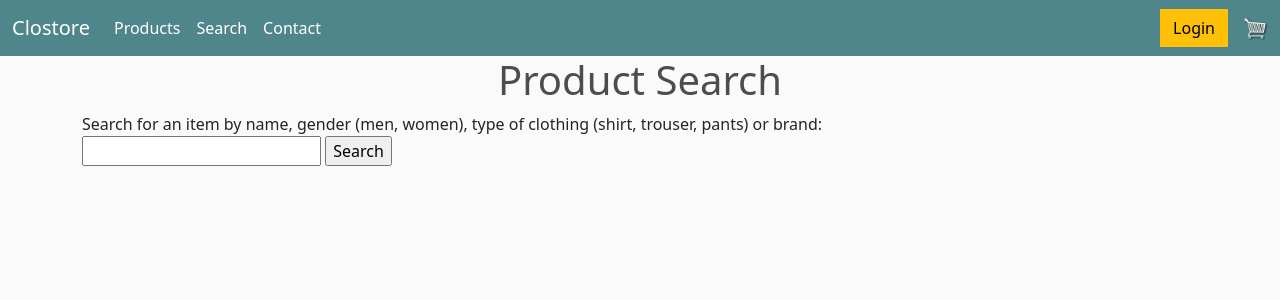
After one commit to dejiabiola/django-ecommerce-app, a Django app: page /product/search in a window 1280 px wide. The commit adds this page. Shown: the top 300 px of the page. Run offline with Django 3.2, Linux system fonts and the light colour scheme.

Commit message:
add search functionality

```diff
--- a/store/management/commands/populate_tables.py
+++ b/store/management/commands/populate_tables.py
@@ -53,9 +53,9 @@ class Command(BaseCommand):
           for row in reader:
             print(row)
             product = Product.objects.create(
-              name = row[0],
+              name = row[0].lower(),
               price = float(row[1]),
-              brand = row[5],
+              brand = row[5].lower(),
               image_url = row[6]
             )
             product.save()
--- a/store/templates/store/base.html
+++ b/store/templates/store/base.html
@@ -63,6 +63,14 @@
               <a
                 class="nav-link active"
                 aria-current="page"
+                href="{% url 'product_search' %}"
+                >Search</a
+              >
+            </li>
+            <li class="nav-item">
+              <a
+                class="nav-link active"
+                aria-current="page"
                 href="{% url 'contact' %}"
                 >Contact</a
               >
--- a/store/templates/store/index.html
+++ b/store/templates/store/index.html
@@ -13,7 +13,7 @@
     <div class="col-lg-2 mb-2 mt-3">
       <img style="height:240px;" class="thumbnail" style="object-fit: cover;" src="{{product.image_url}}">
       <div class="box-element product">
-        <h6 style="height:70px"><strong>{{product.name}}</strong></h6>
+        <h6 style="height:70px"><strong>{{product.name|title}}</strong></h6>
         <hr>
         <div class='d-flex flex-wrap justify-content-between align-items-center'>
           <div>
@@ -24,4 +24,5 @@
       </div>
     </div>
     {% endfor %}
+  </div>
 {% endblock %}
--- /dev/null
+++ b/store/templates/store/product_search.html
@@ -0,0 +1,43 @@
+{% extends 'store/base.html' %}
+{% load static %}
+
+{%block title%}<title>Search product</title>{% endblock %}
+
+{% block content %}
+<div class="">
+  <h1 class="text-center">Product Search</h1>
+  <p class="mb-0" style="margin-bottom: 0px">Search for an item by name, gender (men, women), type of clothing (shirt, trouser, pants) or brand:</p>
+  <form action="" method="post" class="mb-5">
+    {% csrf_token %}
+    <input type="text" name="product_search" id="product_search">
+    <input type="submit" value="Search">
+  </form>
+
+  <div>
+    {% if searched_products|length > 0 and search != '' %}
+    <div class="row mt-5">
+      <h5>Product Results for {{search|title}}</h5>
+      {% for product in searched_products %}
+      <div class="col-lg-2 mb-2 mt-3">
+        <img style="height:240px;" class="thumbnail" style="object-fit: cover;" src="{{product.image_url}}">
+        <div class="box-element product">
+          <h6 style="height:70px"><strong>{{product.name|title}}</strong></h6>
+          <hr>
+          <div class='d-flex flex-wrap justify-content-between align-items-center'>
+            <div>
+              <a class="btn btn-outline-success" href="{% url 'product_detail' id=product.id %}">View</a>
+            </div>
+            <p style="font-size: 15px"><strong>£{{product.price}}</strong></p>
+          </div>
+        </div>
+      </div>
+      {% endfor %}
+    </div>
+    {% elif searched_products|length < 1 and search != '' %}
+      <p>Search returned no result. Try using another search query</p>
+    {% else %}
+      <div></div>
+    {% endif %}
+  </div>
+</div>
+{% endblock %}
--- a/store/urls.py
+++ b/store/urls.py
@@ -15,5 +15,6 @@ urlpatterns = [
   path('product/<int:id>/delete/', views.product_delete, name= 'product_delete'),
   path('product_new/', views.product_new, name= 'product_new'),
   path('payment/', views.payment, name='payment'),
-  path('contact/', views.contact, name='contact')
+  path('contact/', views.contact, name='contact'),
+  path('product/search', views.product_search, name='product_search')
 ]
--- a/store/views.py
+++ b/store/views.py
@@ -4,6 +4,7 @@ from django.contrib.auth import login, authenticate, logout
 from django.contrib.auth.forms import UserCreationForm
 from django.contrib import messages
 from .forms import CreateUserForm, ProductForm
+from django.db.models import Q
 
 class Basket:
   # a data transfer object to shift items from cart to page. Used for guest login only
@@ -171,6 +172,22 @@ def product_edit(request, id):
     else:
       return redirect('login')
 
+#search from product
+def product_search(request):
+  search = ''
+  searched_products = []
+  if request.method == 'POST':
+    search = request.POST['product_search']
+    products_by_brand = Product.objects.filter(brand=search)
+    searched_products.extend(products_by_brand)
+    #* Next line inspiration gotten from https://stackoverflow.com/questions/7088173/how-to-query-model-where-name-contains-any-word-in-python-list
+    products_by_name = Product.objects.filter(Q(name__contains=search))
+    searched_products.extend(products_by_name)
+
+
+  context = {'searched_products': searched_products, 'search': search}
+  return render(request, 'store/product_search.html', context)
+
 # Delete Product By Admin Logic
 def product_delete(request, id):
     product = get_object_or_404(Product, id=id)
```
Also changed, not shown: mysite_admin/settings.py (+6 -5 lines), store/templates/store/product_detail.html (+5 -5 lines), db.sqlite3, store/csv_folder/mens_westernwear.csv, store/migrations/0001_initial.py.
